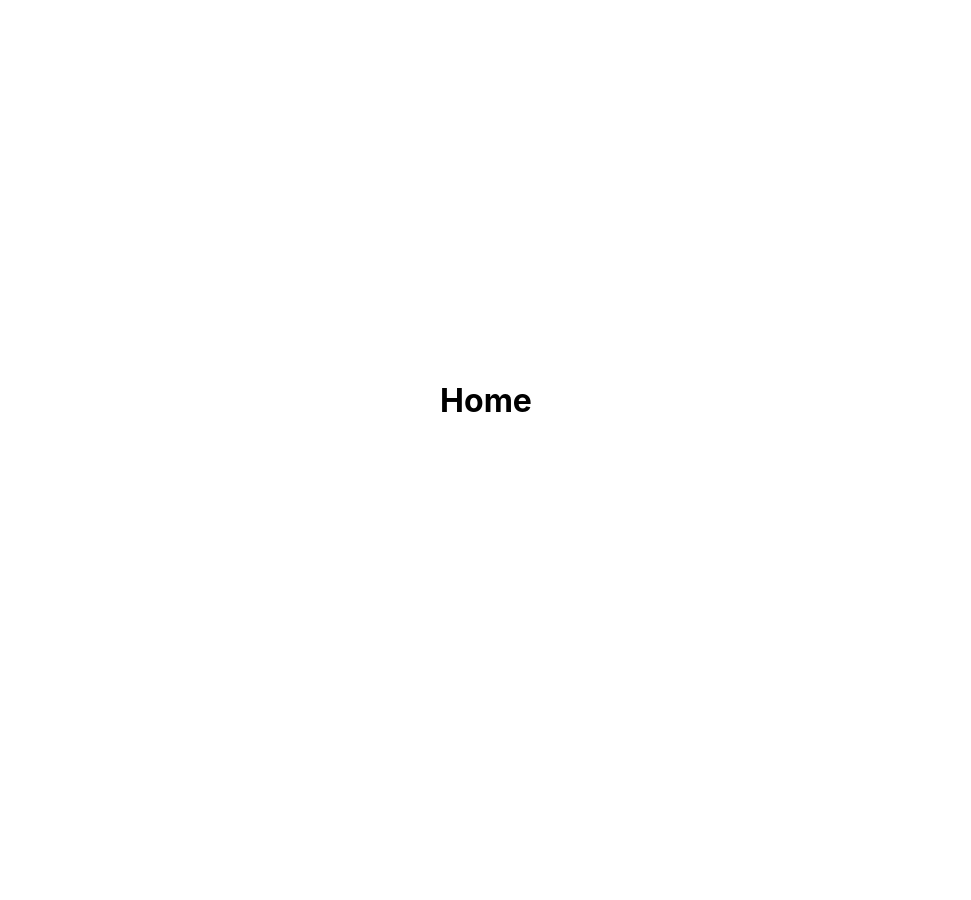
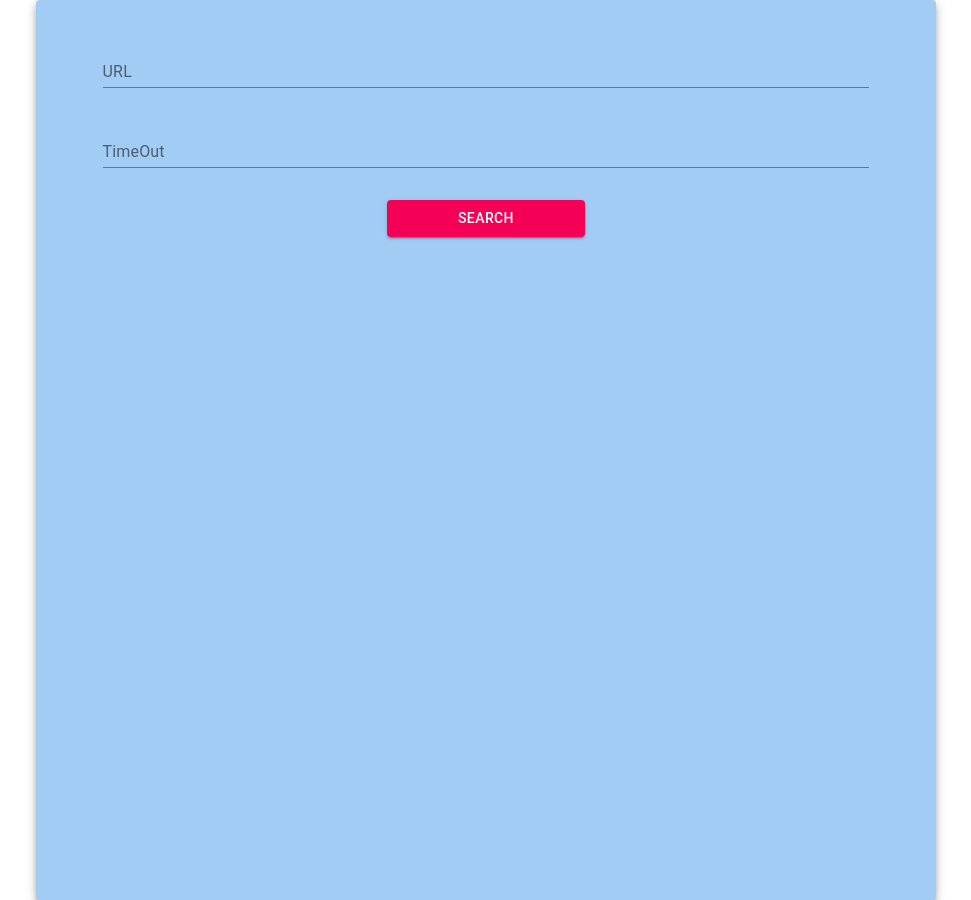
Before and after one commit to HazilMohamed/ping, a React (Create React App) app in the folder client/: page / in a window 1280 px wide. Shown: the whole page, without its empty margins (154-1125 px from the left). Before the commit the page ends 800 px from the top, so only its background shows below. Built offline with nearby package versions, Linux system fonts and the light colour scheme.

Commit message:
client: connect ping api

```diff
--- /dev/null
+++ b/client/src/config.ts
@@ -0,0 +1,3 @@
+const config = { api: "http://localhost:8000" };
+
+export default config;
--- a/client/src/containers/HomeContainer.tsx
+++ b/client/src/containers/HomeContainer.tsx
@@ -1,5 +1,102 @@
+import { useState } from "react";
+import axios from "axios";
+import config from "../config";
+import {
+  Paper,
+  makeStyles,
+  Theme,
+  createStyles,
+  TextField,
+  Button,
+} from "@material-ui/core";
+
+const useStyles = makeStyles((theme: Theme) =>
+  createStyles({
+    root: {
+      "& > *": {
+        margin: theme.spacing(2),
+        width: "25ch",
+      },
+      textAlign: "center",
+      padding: theme.spacing(3),
+    },
+    paper: {
+      width: "900px",
+      height: "900px",
+      backgroundColor: "#a3ccf5",
+    },
+    text: {
+      width: "90%",
+    },
+    output: {
+      padding: theme.spacing(6),
+    },
+  })
+);
+
 const HomeContainer = () => {
-  return <h1>Home </h1>;
+  const api = config.api;
+  const styles = useStyles();
+  const [url, setUrl] = useState<string>();
+  const [timeOut, setTimeOut] = useState<number>();
+  const [result, setResult] = useState<any>();
+
+  const changeUrl = (value: string) => {
+    setUrl(value);
+  };
+
+  const changeTimeOut = (value: string) => {
+    setTimeOut(Number(value));
+  };
+
+  const fetchPing = () => {
+    if (url && timeOut) {
+      axios.post(api + "/ping", { url: url, timeOut: timeOut }).then((res) => {
+        if (res.data && res.data.status) {
+          setResult(res.data);
+        }
+      });
+    }
+  };
+
+  return (
+    <Paper elevation={5} className={styles.paper}>
+      <form className={styles.root}>
+        <TextField
+          fullWidth
+          className={styles.text}
+          label={"URL"}
+          value={url}
+          name={"url"}
+          onChange={(ev) => changeUrl(ev.target.value)}
+        />
+        <TextField
+          fullWidth
+          className={styles.text}
+          label={"TimeOut"}
+          value={timeOut}
+          name={"timeOut"}
+          onChange={(ev) => changeTimeOut(ev.target.value)}
+        />
+        <Button variant={"contained"} color={"secondary"} onClick={fetchPing}>
+          Search
+        </Button>
+      </form>
+      {result && (
+        <div className={styles.output}>
+          Response: {result.message}
+          <br />
+          {result.success && (
+            <>
+              IP: {result.numeric_host}
+              <br />
+              Average Ping: {result.avg}
+            </>
+          )}
+        </div>
+      )}
+    </Paper>
+  );
 };
 
 export default HomeContainer;
```
Also changed, not shown: 1 other file (tests, documents, lock files or other folders).
